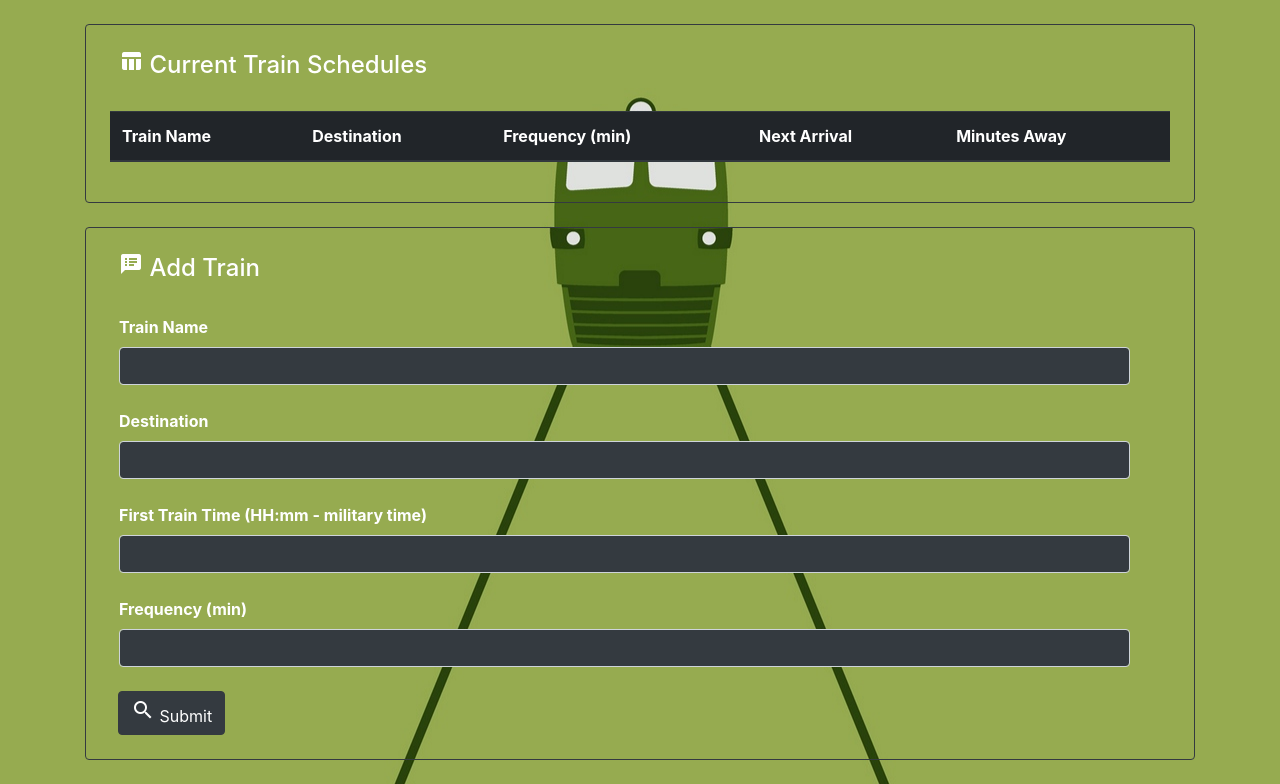
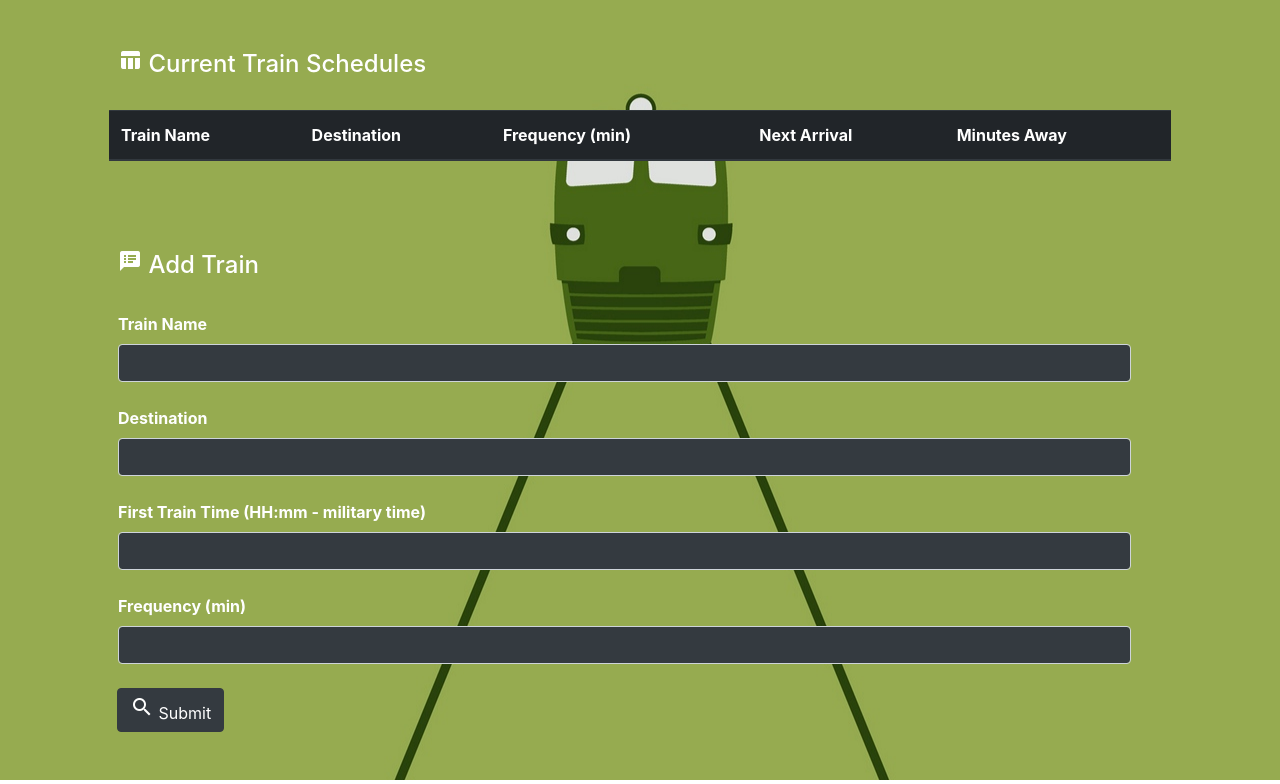
Before and after one commit to joliver017/Train-Times, a plain HTML site: page index.html in a window 1280 px wide. Shown: the part 146-930 px from the top of the page. Drawn offline with nearby package versions, Linux system fonts and the light colour scheme; some packages are replaced by stand-ins of ours; no server answers; a script that the page names is missing.

Commit message:
removed borders from containers holding table and input fields

```diff
--- a/index.html
+++ b/index.html
@@ -25,7 +25,7 @@
         </div>
 
         <!-- Container for the fields -->
-        <div class="container border border-dark rounded p-4 mb-4">
+        <div class="container p-4 mb-4">
             <div class="row pl-4 mb-4">
                 <h4 class="text-white"><i class="material-icons">table_chart</i> Current Train Schedules</h4>
             </div>
@@ -48,7 +48,7 @@
         </div>
 
         <!-- Separate container for Field Inputs -->
-        <div class="container border border-dark rounded p-4 mb-4">
+        <div class="container p-4 mb-4">
                 <div class="row pl-4 mb-4">
                         <h4 class="text-white"><i class="material-icons">speaker_notes
                         </i> Add Train</h4>
```
